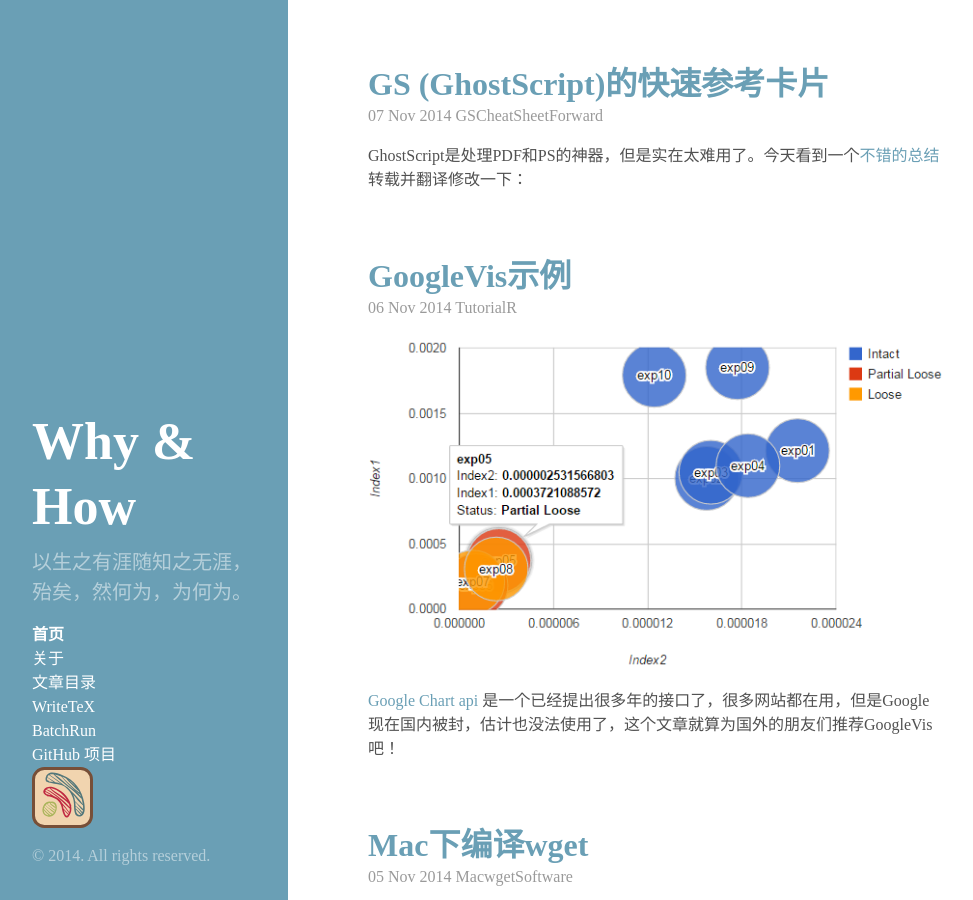
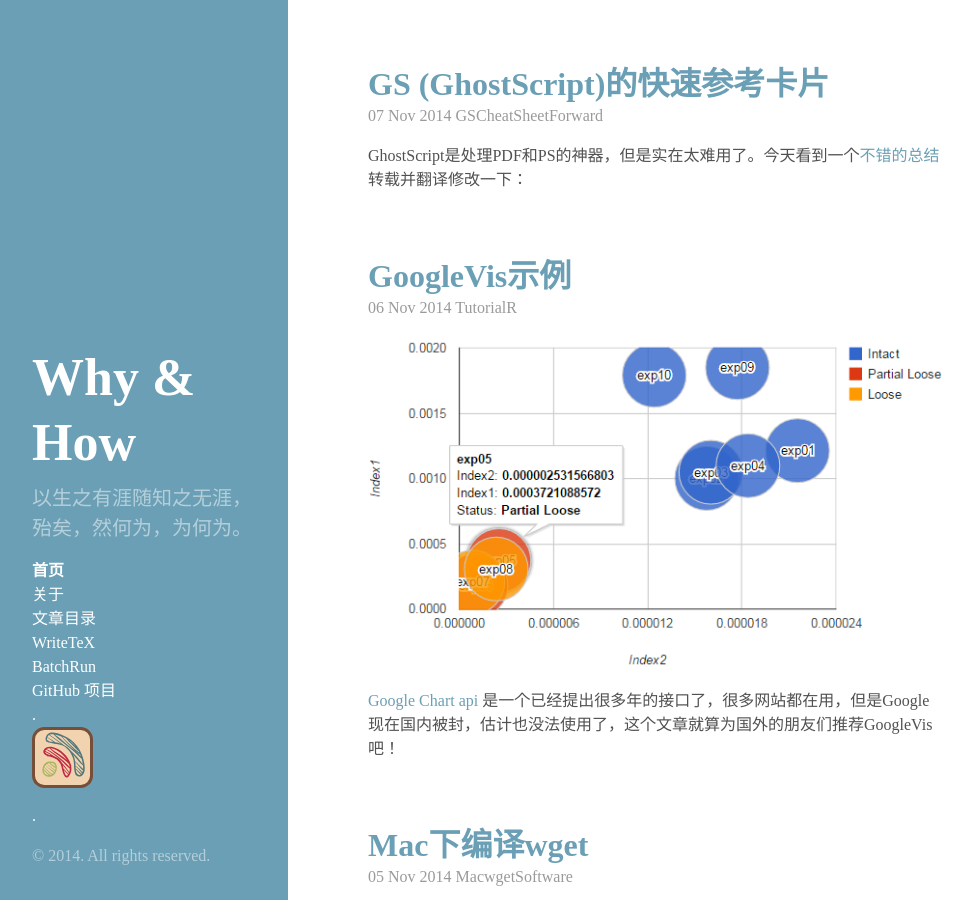
Before and after one commit to wanglongqi/wanglongqi.github.io, a Jekyll site: the page built from index.html, in a window 1280 px wide and 900 px high. Shown: the whole window, without its empty margins (0-973 px from the left). Built offline with Jekyll 4.4.1, drawn with Linux system fonts in a browser that asks for light colours; the list of posts is cut into pages by our own code.

Commit message:
no message

```diff
--- a/_includes/sidebar.html
+++ b/_includes/sidebar.html
@@ -31,7 +31,7 @@
       <li class="sidebar-nav-item"><a href="https://wanglongqi.github.io/BatchRun">BatchRun</a></li>
       <li class="sidebar-nav-item"><a href="{{ site.github.repo }}">GitHub 项目</a></li>
       <li class="sidebar-nav-item"><a href="https://feeds.feedburner.com/WhyHow">
-      <img src="/public/rss.svg" /> </a></li>
+      .<img src="/public/rss.svg" />. </a></li>
     </ul>
 
     <p>&copy; {{ site.time | date: '%Y' }}. All rights reserved.</p>
```
